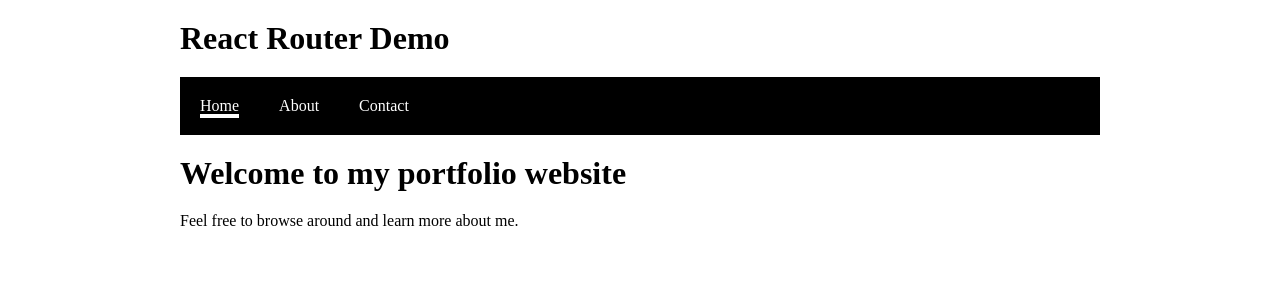
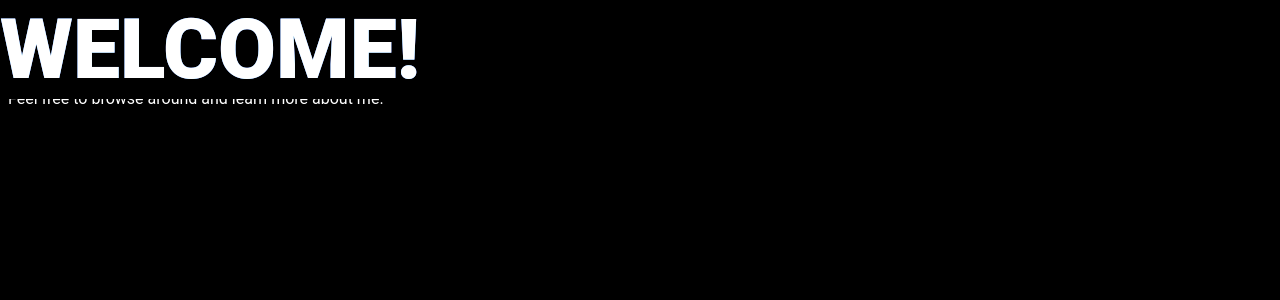
Before and after one commit to JSR103/CodingMe, a React (Create React App) app: page / in a window 1280 px wide. Shown: the top 300 px of the page. Built offline with nearby package versions, Linux system fonts and the light colour scheme.

Commit message:
Git push 1 Okay sandbox won't let me use git log, add etc. to separately  push and on comment them.
1. Updated Navigation to class component
2. Updated README
3. Added styles from CodingMe
4. IP for Home page..style is not working

```diff
--- a/src/App.js
+++ b/src/App.js
@@ -5,7 +5,6 @@ import Main from "./components/Routes/Main";
 
 const App = () => (
   <div className="app">
-    <h1>React Router Demo</h1>
     <Navigation />
     <Main />
   </div>
--- a/src/components/Views/Home.js
+++ b/src/components/Views/Home.js
@@ -2,7 +2,7 @@ import React from "react";
 
 const Home = () => (
   <div className="home">
-    <h1>Welcome to my portfolio website</h1>
+    <h1 className="glitch4">WELCOME!</h1>
     <p> Feel free to browse around and learn more about me.</p>
   </div>
 );
--- a/src/styles.css
+++ b/src/styles.css
@@ -1,48 +1,329 @@
-html {
-  box-sizing: border-box;
+body {
+  background-color: black;
+  color: white;
+  font-family: "Roboto", sans-serif;
+  font-weight: 400;
+}
+.App {
+  font-family: sans-serif;
+  text-align: center;
+}
+.Nav {
+  margin: 100px 75px 25px 75px;
+}
+.Table {
+  display: flex;
+  position: absolute;
+  top: 50%;
+  left: 50%;
+  transform: translate(-50%, -50%);
+  margin-top: 50px;
 }
 
-*,
-*::before,
-*::after {
-  box-sizing: inherit;
-  padding: 0;
-  margin: 0;
+.Table li {
+  list-style: none;
 }
 
-.app {
-  width: 960px;
-  margin: 0 auto;
-  padding: 20px;
+.Table li a {
+  width: 80px;
+  height: 80px;
+  background-color: #fff;
+  text-align: center;
+  line-height: 80px;
+  font-size: 35px;
+  margin: 0 10px;
+  display: block;
+  border-radius: 50%;
+  position: relative;
+  overflow: hidden;
+  border: 3px solid #fff;
+  z-index: 1;
 }
 
-nav ul {
-  list-style: none;
-  display: flex;
-  background-color: black;
-  margin-bottom: 20px;
+.Table li a .icon {
+  position: relative;
+  color: #262626;
+  transition: 0.5s;
+  z-index: 3;
 }
 
-nav ul li {
-  padding: 20px;
+.Table li a:hover i {
+  color: #fff;
+  -webkit-transform: rotateY(360deg);
+  -moz-transform: rotateY(360deg);
+  -ms-transform: rotateY(360deg);
+  -o-transform: rotateY(360deg);
+  transform: rotateY(360deg);
 }
 
-nav ul li a {
+.Table li a:before {
+  content: "";
+  position: absolute;
+  top: 100%;
+  left: 0;
+  width: 100%;
+  height: 100%;
+  background: #f00;
+  transition: 0.5s;
+  z-index: 2;
+}
+
+.Table li a:hover:before {
+  top: 0;
+}
+
+.Table li:nth-child(1) a:before {
+  background: #6f42c1;
+}
+
+.Table li:nth-child(2) a:before {
+  background: #55acee;
+}
+
+.Table li:nth-child(3) a:before {
+  background: #0077b5;
+}
+
+.Table li:nth-child(4) a:before {
+  background: #dd4b39;
+}
+
+.buttons {
+  height: 100%;
+  text-align: center;
+  width: 100%;
+}
+.container {
+  align-items: center;
+  justify-content: center;
+  padding: 1em;
+  text-align: center;
+}
+@media (min-width: 600px) {
+  .container {
+    flex-direction: row;
+    justify-content: space-between;
+  }
+}
+
+h1 {
   color: white;
+  font-size: 1.25em;
+  font-weight: 900;
+  margin: 0 0 2em;
+  position: fixed;
+  top: 0px;
+  left: 0px;
+
+  width: 100%;
+}
+@media (min-width: 450px) {
+  h1 {
+    font-size: 1.75em;
+  }
+}
+
+@media (min-width: 760px) {
+  h1 {
+    font-size: 3.25em;
+  }
+}
+
+@media (min-width: 900px) {
+  h1 {
+    font-size: 5.25em;
+    margin: 0 0 1em;
+  }
+}
+
+.btn {
+  color: #fff;
+  cursor: pointer;
+  display: center;
+  font-size: 16px;
+  font-weight: 400;
+  line-height: 45px;
+  margin: 0 0 2em;
+  max-width: 160px;
+  position: relative;
+  text-decoration: none;
+  text-transform: uppercase;
+  width: 100%;
+}
+.btn:hover {
   text-decoration: none;
 }
 
-.current {
-  border-bottom: 4px solid white;
+@media (min-width: 400px) {
+  .btn {
+    display: center;
+    margin-right: 2.5em;
+  }
 }
 
-h1 {
-  margin-bottom: 20px;
+@media (min-width: 600px) {
+  .btn {
+    margin: 0 1em 2em;
+  }
 }
 
-p {
+.btn-1 {
+  font-weight: 100;
+  display: flex;
+  flex-direction: column;
+  margin: auto;
+}
+.btn-1 svg {
+  height: 45px;
+  left: 0;
+  position: absolute;
+  top: 0;
+  width: 100%;
+}
+
+.btn-1 svg rect {
+  fill: none;
+  stroke: #fff;
+  stroke-width: 2;
+  stroke-dasharray: 422, 0;
+  transition: all 0.35s linear;
+}
+
+.btn-1:hover {
+  font-weight: 900;
+  letter-spacing: 1px;
+}
+
+.btn-1:hover rect {
+  stroke-width: 5;
+  stroke-dasharray: 15, 310;
+  stroke-dashoffset: 48;
+  transition: all 1.35s cubic-bezier(0.19, 1, 0.22, 1);
+}
+/* This is for the home - Welcome! glitch effect */
+.glitch4 {
+  margin: 0;
+  text-decoration: none;
+  color: #fff;
+  background-color: black;
+  &:before,
+  &:after {
+    display: block;
+    content: "WELCOME!";
+    position: absolute;
+    top: 0;
+    left: 0;
+    height: 100%;
+    width: 100%;
+    opacity: 0.8;
+  }
+  &:after {
+    color: #f0f;
+    z-index: -2;
+  }
+  &:before {
+    color: #0ff;
+    z-index: -1;
+  }
+  &:hover {
+    &:before {
+      animation: glitch4 0.3s cubic-bezier(0.25, 0.46, 0.45, 0.94) both infinite;
+    }
+    &:after {
+      animation: glitch4 0.3s cubic-bezier(0.25, 0.46, 0.45, 0.94) reverse both
+        infinite;
+    }
+  }
+}
+@keyframes glitch4 {
+  0% {
+    -webkit-transform: translate(0);
+    transform: translate(0);
+  }
+  20% {
+    -webkit-transform: translate(-5px, 5px);
+    transform: translate(-5px, 5px);
+  }
+  40% {
+    -webkit-transform: translate(-5px, -5px);
+    transform: translate(-5px, -5px);
+  }
+  60% {
+    -webkit-transform: translate(5px, 5px);
+    transform: translate(5px, 5px);
+  }
+  80% {
+    -webkit-transform: translate(5px, -5px);
+    transform: translate(5px, -5px);
+  }
+  to {
+    -webkit-transform: translate(0);
+    transform: translate(0);
+  }
+}
+/* Stop glitch effect */
+.key {
+  background-color: #f07c00;
+  padding: 20px;
+  border-color: transparent;
+  font-size: 15px;
+  margin: 1px;
+  width: 5%;
+  color: white;
+  cursor: pointer;
+}
+.key:hover {
+  background-color: #003399;
+  border: 2px solid #003399;
+}
+.todoListMain .header input {
+  padding: 10px;
+  font-size: 16px;
+  border: 2px solid #fff;
+  width: 165px;
+}
+.todoListMain .header button {
+  padding: 10px;
+  font-size: 16px;
+  margin: 10px;
+  margin-right: 0px;
+  background-color: #f07c00;
+  color: #fff;
+  border: 2px solid #f07c00;
+}
+.todoListMain .header button:hover {
+  background-color: #003399;
+  border: 2px solid #003399;
+  cursor: pointer;
+}
+.todoListMain .theList {
+  list-style: none;
+  padding-left: 550px;
+  width: 250px;
+  @media only screen and (max-width: 1000px) {
+    padding-left: 295px;
+  }
+}
+.todoListMain .theList li {
+  color: rgb(0, 0, 0);
+  background-color: white;
+  padding: 15px;
   margin-bottom: 15px;
+  border-radius: 5px;
+  transition: background-color 0.2s ease-out;
 }
-.current {
-  border-bottom: 4px solid white;
+
+.todoListMain .theList li:hover {
+  background-color: pink;
+  cursor: pointer;
 }
+ul .theList {
+  padding: 0px;
+}
+.Footer {
+  position: absolute;
+  left: 0;
+  //bottom: 4em;
+  right: 0;
+  width: 100%;
+}
```
Also changed, not shown: src/components/Nav/Navigation.js (+5 -2 lines), 1 other file (tests, documents, lock files or other folders).
